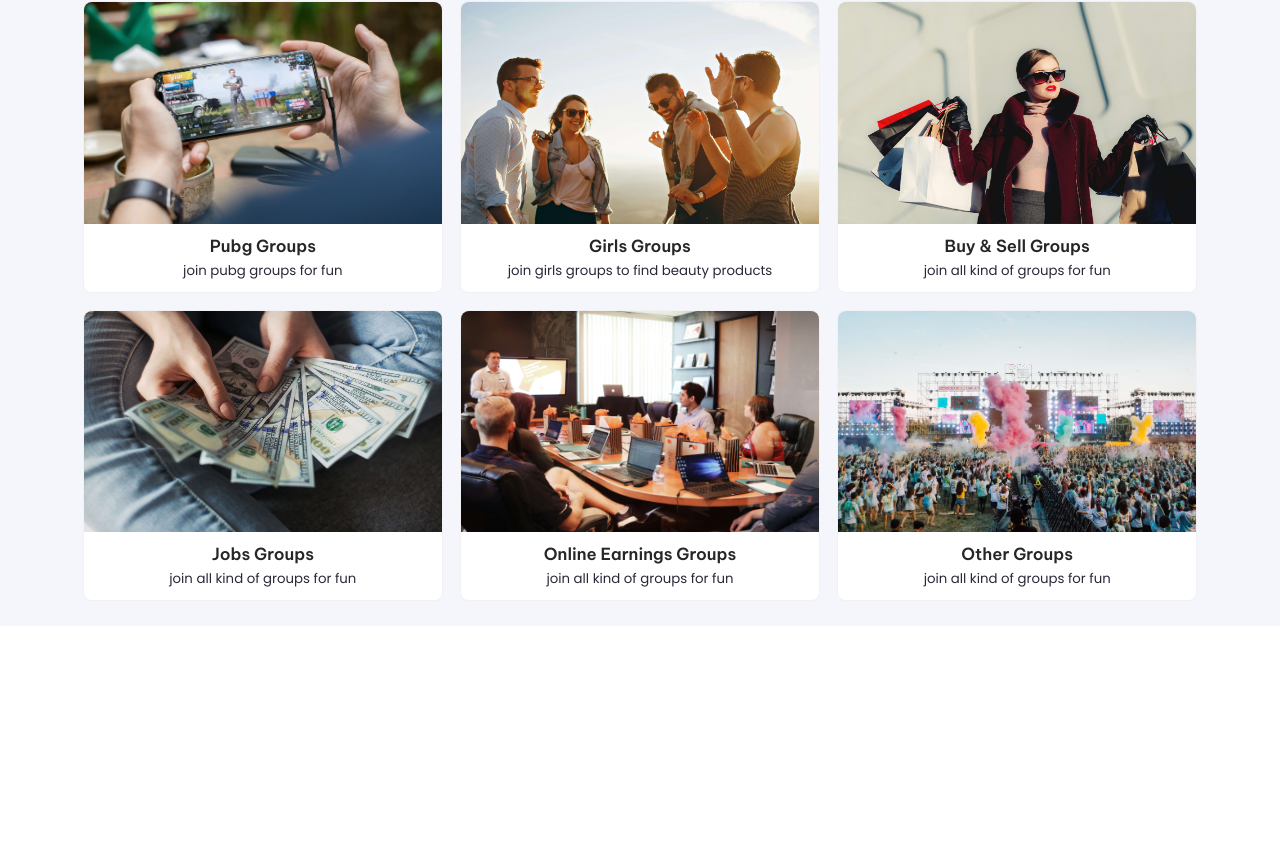
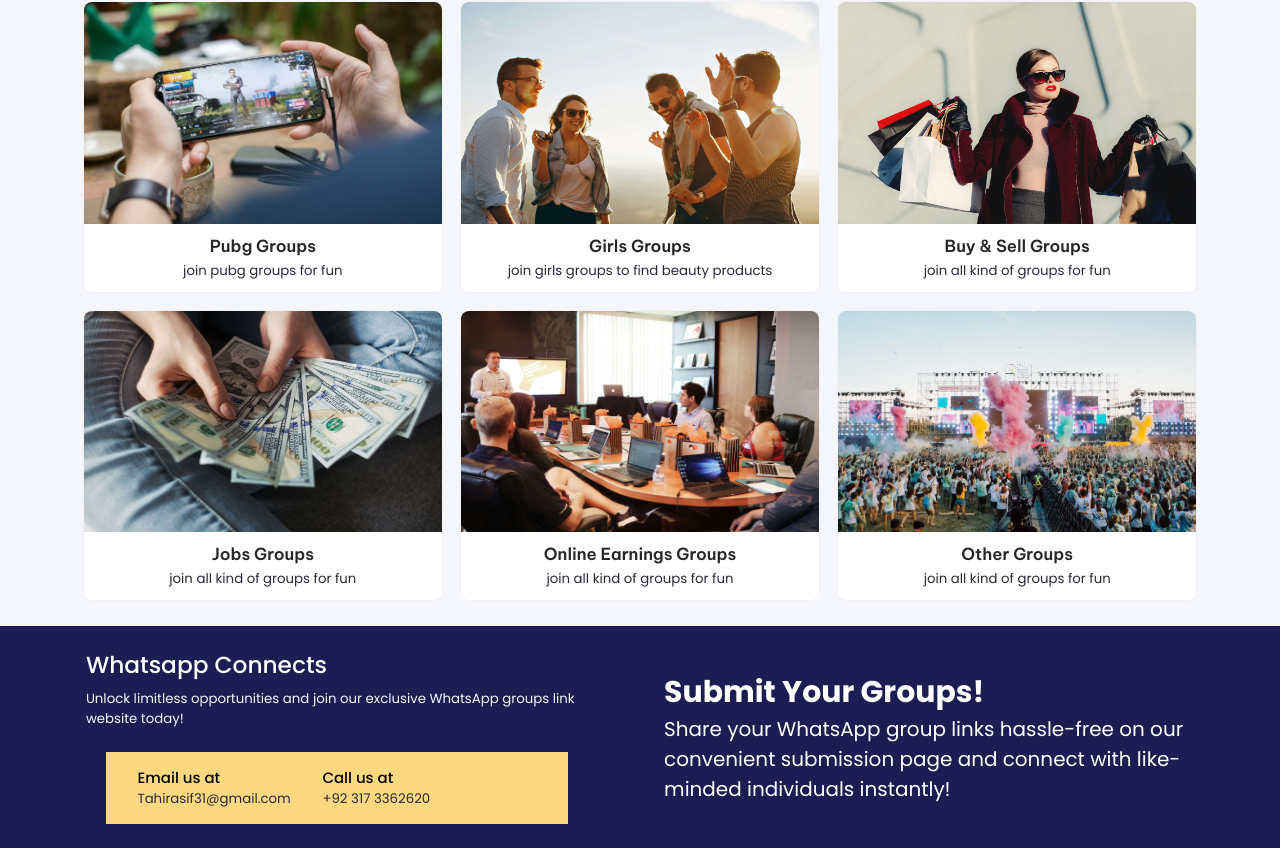
Before and after one commit to Tahirasif31/whatsappgrouplinks_next.js, a Next.js app: page / in a window 1280 px wide. Shown: the part 869-1717 px from the top of the page. Before the commit the page ends 1495 px from the top, so only its background shows below. Built offline with nearby package versions, Linux system fonts and the light colour scheme.

Commit message:
footer left side completed

```diff
--- a/app/buy-sell/page.js
+++ b/app/buy-sell/page.js
@@ -19,7 +19,7 @@ function BuySell() {
         to the hassle of traditional marketplaces and join our community today
         to unlock endless possibilities for buying and selling with ease!
       </article>
-      <Fetcher title={"buysell"} />
+      <Fetcher title={"buySell"} />
     </main>
   );
 }
--- /dev/null
+++ b/app/components/Footer.js
@@ -0,0 +1,36 @@
+import styles from "./Footer.module.css";
+
+function Footer() {
+  return (
+    <footer className={styles.footer}>
+      <div className={styles.container}>
+        <div className={styles.join}>
+          <h2 className={styles.logo}>Whatsapp Connects</h2>
+          <p className={styles.description}>
+            Unlock limitless opportunities and join our exclusive WhatsApp
+            groups link website today!
+          </p>
+          <div className={styles.contactContainer}>
+            <div className={styles.email}>
+              <p className={styles.info}>Email us at</p>
+              <p className={styles.address}>Tahirasif31@gmail.com</p>
+            </div>
+            <div className={styles.phone}>
+              <p className={styles.info}>Call us at</p>
+              <p className={styles.address}>+92 317 3362620</p>
+            </div>
+          </div>
+        </div>
+        <div>
+          <h2>Submit Your Groups!</h2>
+          <p>
+            Share your WhatsApp group links hassle-free on our convenient
+            submission page and connect with like-minded individuals instantly!
+          </p>
+        </div>
+      </div>
+    </footer>
+  );
+}
+
+export default Footer;
--- /dev/null
+++ b/app/components/Footer.module.css
@@ -0,0 +1,55 @@
+.footer {
+  font-family: Poppins;
+  width: 100%;
+  background-color: #1c1e53;
+  font-size: 2.4rem;
+  justify-content: center;
+  color: #fff;
+}
+.container {
+  display: grid;
+  grid-template-columns: repeat(2, 1fr);
+  align-items: center;
+  max-width: 140rem;
+  margin: 0 auto;
+  gap: 5.8rem;
+}
+
+.join {
+  padding: 3.4rem 3.4rem 0 3.4rem;
+}
+
+.contactContainer {
+  background-color: #fcd980;
+  display: flex;
+  /* align-items: center;
+  justify-content: center; */
+  margin: 2.8rem 2.4rem;
+  gap: 3.8rem;
+  color: black;
+  padding: 1.8rem 0 1.8rem 3.8rem;
+}
+.logo {
+  /* color: #bbbbcb; */
+  color: #fff;
+  font-size: 2.8rem;
+  font-style: normal;
+  font-weight: 500;
+  line-height: 2.8rem; /* 175% */
+}
+.description {
+  font-size: 1.6rem;
+  margin-top: 1.4rem;
+  color: #f4f6fc;
+}
+
+.info {
+  font-size: 1.8rem;
+  font-family: Poppins;
+  font-weight: 500;
+}
+
+.address {
+  font-size: 1.6rem;
+  color: #282938;
+}
--- a/app/components/Nav.js
+++ b/app/components/Nav.js
@@ -18,7 +18,7 @@ function Nav() {
           href={"/"}
           className={`${styles.link} ${pathname === "/" ? styles.active : ""}`}
         >
-          <span className={styles.logo}>Whatsapp Communities</span>
+          <span className={styles.logo}>Whatsapp Connects</span>
         </Link>
         <nav className={styles.navigation}>
           <ul className={styles.ul}>
--- a/app/layout.js
+++ b/app/layout.js
@@ -1,6 +1,7 @@
 import { Inter } from "next/font/google";
 import "./globals.css";
 import Nav from "./components/Nav";
+import Footer from "./components/Footer";
 
 const inter = Inter({ subsets: ["latin"] });
 
@@ -27,6 +28,7 @@ export default function RootLayout({ children }) {
           src="https://unpkg.com/ionicons@7.1.0/dist/ionicons/ionicons.js"
           async
         ></script>
+        <Footer />
       </body>
     </html>
   );
```
Also changed, not shown: app/online-earnings/page.js (+4 -4 lines).
